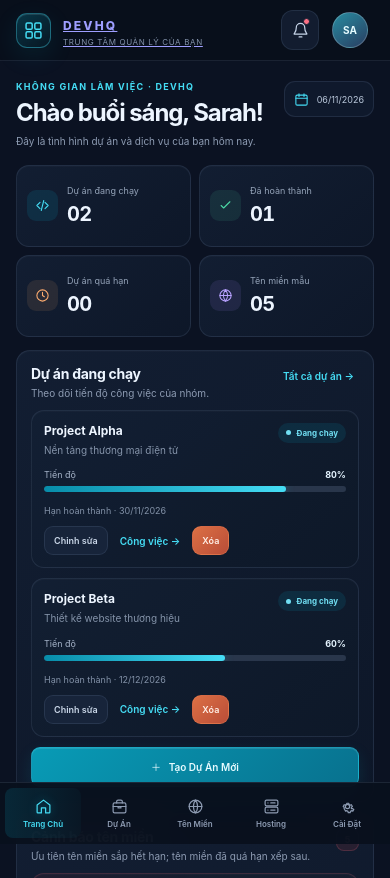
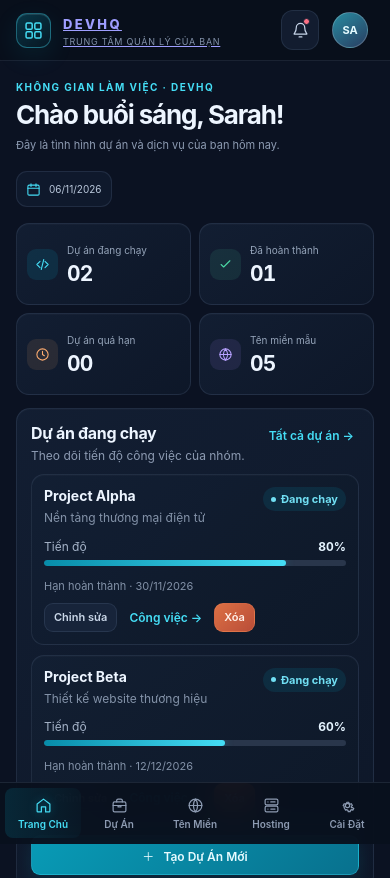
Before and after one commit to trantuannguyen2002/App-Quan-Ly, a plain HTML site: page index.html in a window 390 px wide. Shown: the top 878 px of the page. Drawn offline with Linux system fonts and the light colour scheme; no server answers.

Commit message:
Refine typography across app views
Co-authored-by: Copilot <223556219+Copilot@users.noreply.github.com>

```diff
--- a/assets/css/app.css
+++ b/assets/css/app.css
@@ -268,6 +268,25 @@
     .mobile-nav { display: none; }
     [hidden] { display: none !important; }
 
+    .brand-name { font-size: 14px; }
+    .brand-caption, .user-role, .sidebar-label, .sidebar-bottom, .eyebrow { font-size: 10px; }
+    .avatar { font-size: 11px; }
+    .user-name, .nav-link { font-size: 12px; }
+    h1 { font-size: clamp(26px,3vw,34px); }
+    h2 { font-size: 16px; }
+    h3, .card-title, .hosting-card .card-title { font-size: 14px; }
+    .page-subtitle, .stat-label, .panel-description, .card-caption, .progress-heading,
+    .link-button, .button, .online-dot, .empty-state, .tab-button, .site-details,
+    .storage-row, .setting-description, .modal-description, .modal-message,
+    .field, .task-row, .search-field input, .client-name { font-size: 12px; }
+    .date-chip, .stat-hint, .count-badge, .status-pill, .button.small, .deadline,
+    .domain-filter-button, .domain-link, .warning-caption, .field input, .field select,
+    .field textarea, .toast { font-size: 11px; }
+    .warning-domain, .site-title { font-size: 13px; }
+    .setting-title { font-size: 12px; }
+    .modal-title { font-size: 18px; }
+    .domain-filter-button span { font-size: 9px; }
+
     @media (max-width: 880px) {
       .app-shell { grid-template-columns: 205px minmax(0,1fr); }
       .topbar { padding: 0 21px; }
@@ -283,30 +302,30 @@
       .app-shell { display: block; min-width: 0; min-height: 100dvh; }
       .topbar { position: sticky; height: 61px; padding: 0 max(16px,env(safe-area-inset-right)) 0 max(16px,env(safe-area-inset-left)); }
       .brand-mark { width: 35px; height: 35px; border-radius: 11px; }
-      .brand-name { font-size: 12px; }
-      .brand-caption { font-size: 8px; }
+      .brand-name { font-size: 13px; }
+      .brand-caption { font-size: 9px; }
       .sidebar { display: none; }
       .user-copy { display: none; }
       .user-chip { padding-left: 0; }
       .main { min-width: 0; max-width: 100%; padding: 20px max(16px,env(safe-area-inset-right)) calc(90px + env(safe-area-inset-bottom)) max(16px,env(safe-area-inset-left)); }
       .main-inner { min-width: 0; max-width: 100%; }
       .page-heading { align-items: flex-start; flex-wrap: wrap; margin-bottom: 16px; }
-      h1 { font-size: 24px; }
-      .page-subtitle { max-width: 280px; font-size: 10px; line-height: 1.5; }
+      h1 { font-size: 26px; }
+      .page-subtitle { max-width: 280px; font-size: 11px; line-height: 1.5; }
       .page-heading > .button { min-height: 40px; }
-      .date-chip { min-height: 36px; padding: 7px 9px; font-size: 9px; }
+      .date-chip { min-height: 36px; padding: 7px 9px; font-size: 10px; }
       .date-chip svg { width: 15px; height: 15px; }
       .stats-grid { gap: 8px; margin-bottom: 13px; }
       .domain-summary-grid { gap: 7px; }
       .domain-summary-grid .stat-card { min-height: 72px; gap: 7px; padding: 8px; }
       .domain-summary-grid .stat-icon { width: 27px; height: 27px; }
-      .domain-summary-grid .stat-value { font-size: 18px; }
-      .domain-summary-grid .stat-label { font-size: 8px; }
+      .domain-summary-grid .stat-value { font-size: 19px; }
+      .domain-summary-grid .stat-label { font-size: 9px; }
       .stat-card { min-height: 82px; gap: 9px; padding: 10px; border-radius: 13px; }
       .stat-icon { width: 31px; height: 31px; border-radius: 9px; }
       .stat-icon svg { width: 15px; height: 15px; }
-      .stat-label { font-size: 9px; }
-      .stat-value { font-size: 20px; }
+      .stat-label { font-size: 10px; }
+      .stat-value { font-size: 21px; }
       .stat-hint { display: none; }
       .home-grid { gap: 11px; }
       .panel { padding: 14px; border-radius: 14px; }
@@ -338,14 +357,14 @@
         background: rgba(9,16,29,.94);
         backdrop-filter: blur(18px);
       }
-      .mobile-nav .nav-link { min-width: 0; min-height: 50px; flex-direction: column; justify-content: center; gap: 4px; padding: 3px 1px; border: 0; border-radius: 8px; font-size: 8px; }
+      .mobile-nav .nav-link { min-width: 0; min-height: 50px; flex-direction: column; justify-content: center; gap: 4px; padding: 3px 1px; border: 0; border-radius: 8px; font-size: 10px; }
       .mobile-nav .nav-link svg { width: 17px; height: 17px; }
       .mobile-nav .nav-link span { max-width: 100%; overflow: hidden; text-overflow: ellipsis; white-space: nowrap; }
       .toast { right: max(16px,env(safe-area-inset-right)); bottom: calc(70px + env(safe-area-inset-bottom)); left: max(16px,env(safe-area-inset-left)); max-width: none; text-align: center; }
       .modal-backdrop { align-items: end; padding: 0; }
       .modal { width: 100%; max-height: calc(92dvh - env(safe-area-inset-top)); padding: 18px 16px calc(16px + env(safe-area-inset-bottom)); border-radius: 20px 20px 0 0; }
       .modal-title { font-size: 18px; }
-      .modal-description, .field, .modal-message { font-size: 12px; }
+      .modal-description, .field, .modal-message { font-size: 13px; }
       .form-actions { position: sticky; bottom: calc(-16px - env(safe-area-inset-bottom)); padding: 12px 0 calc(4px + env(safe-area-inset-bottom)); background: #111d30; }
       .form-actions .button { flex: 1 1 0; min-height: 44px; }
     }
@@ -357,7 +376,7 @@
       .domain-summary-grid .stat-value { margin-top: 2px; }
       .stats-grid { gap: 6px; }
       .stat-card { gap: 6px; padding: 8px; }
-      .mobile-nav .nav-link { font-size: 7px; }
+      .mobile-nav .nav-link { font-size: 9px; }
     }
     @media (prefers-reduced-motion: reduce) {
       *, *::before, *::after { scroll-behavior: auto !important; transition-duration: .01ms !important; }
```
